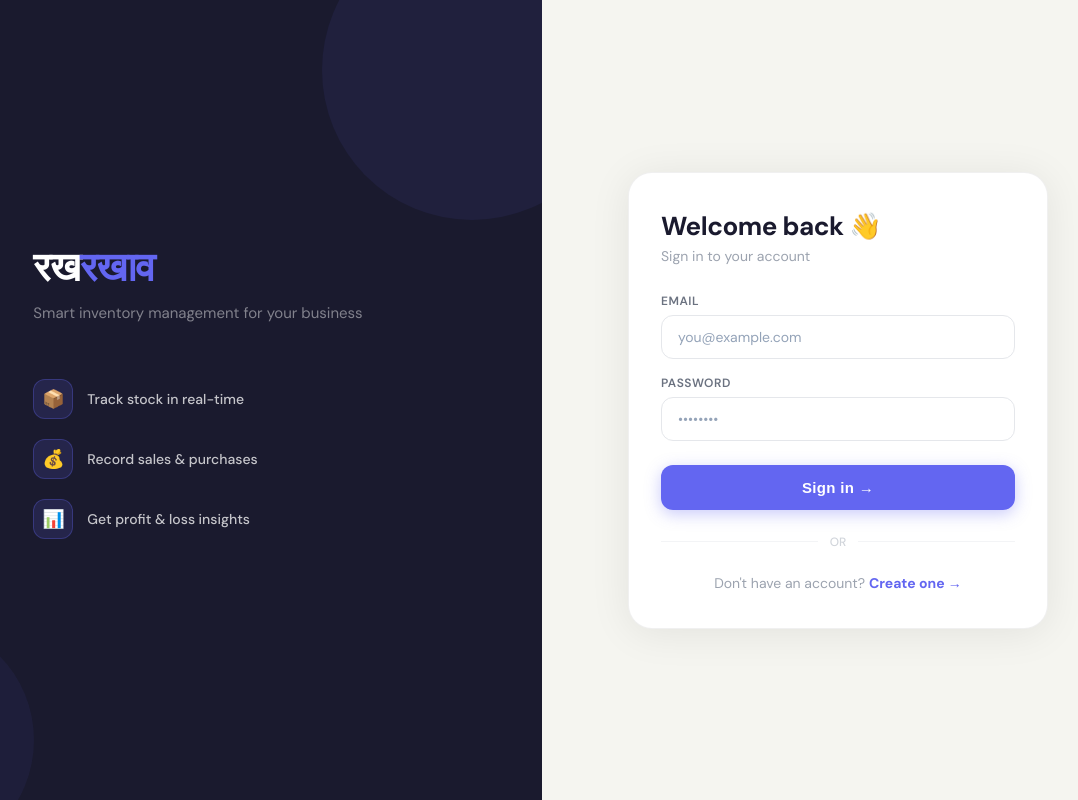
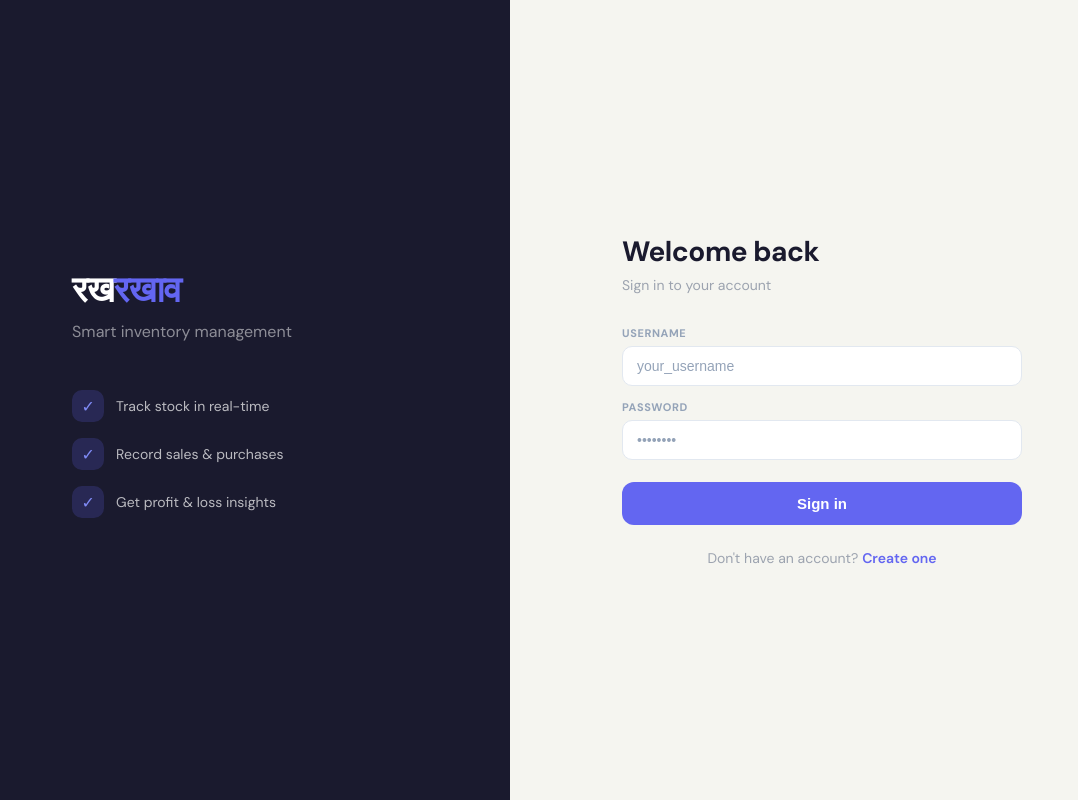
Before and after one commit to kulshreshthsr/Rakh-rakhaav, a Next.js app in the folder client/: page / in a window 1280 px wide. Shown: the whole page, without its empty margins (146-1224 px from the left). Built offline with nearby package versions, Linux system fonts and the light colour scheme.

Commit message:
root page redirects to login or dashboard

```diff
--- a/client/src/app/page.js
+++ b/client/src/app/page.js
@@ -3,7 +3,7 @@ import { useState } from 'react';
 import { useRouter } from 'next/navigation';
 
 export default function LoginPage() {
-  const [email, setEmail] = useState('');
+  const [username, setUsername] = useState('');
   const [password, setPassword] = useState('');
   const [error, setError] = useState('');
   const [loading, setLoading] = useState(false);
@@ -16,7 +16,7 @@ export default function LoginPage() {
       const res = await fetch('https://rakh-rakhaav.onrender.com/api/auth/login', {
         method: 'POST',
         headers: { 'Content-Type': 'application/json' },
-        body: JSON.stringify({ email, password }),
+        body: JSON.stringify({ username, password }),
       });
       const data = await res.json();
       if (data.token) {
@@ -27,162 +27,57 @@ export default function LoginPage() {
         setError(data.message || 'Login failed');
       }
     } catch {
-      setError('Server error. Is the backend running?');
+      setError('Server error. Please try again.');
     } finally { setLoading(false); }
   };
 
   return (
     <>
-      <link href="https://fonts.googleapis.com/css2?family=DM+Sans:wght@400;500;600;700;800&display=swap" rel="stylesheet" />
-      <div style={{ minHeight: '100vh', fontFamily: "'DM Sans', sans-serif", background: '#f5f5f0', display: 'flex' }}>
-
-        {/* ── LEFT PANEL (desktop only) ── */}
-        <div className="auth-left" style={{
-          flex: 1, background: '#1a1a2e', display: 'flex',
-          flexDirection: 'column', alignItems: 'center', justifyContent: 'center',
-          padding: 48, color: '#fff', position: 'relative', overflow: 'hidden',
-        }}>
-          {/* Background decoration */}
-          <div style={{ position: 'absolute', top: -80, right: -80, width: 300, height: 300, borderRadius: '50%', background: 'rgba(99,102,241,0.08)' }} />
-          <div style={{ position: 'absolute', bottom: -60, left: -60, width: 240, height: 240, borderRadius: '50%', background: 'rgba(99,102,241,0.06)' }} />
-
-          <div style={{ maxWidth: 360, position: 'relative', zIndex: 1 }}>
-            <div style={{ fontSize: 40, fontWeight: 800, marginBottom: 8, letterSpacing: -1 }}>
+      <link href="https://fonts.googleapis.com/css2?family=DM+Sans:wght@400;500;600;700&display=swap" rel="stylesheet" />
+      <div style={{ minHeight: '100vh', display: 'flex', fontFamily: "'DM Sans', sans-serif", background: '#f5f5f0' }}>
+        <div style={{ flex: 1, background: '#1a1a2e', display: 'flex', flexDirection: 'column', alignItems: 'center', justifyContent: 'center', padding: 48 }} className="auth-left">
+          <div style={{ maxWidth: 360 }}>
+            <div style={{ fontSize: 36, fontWeight: 800, marginBottom: 8, letterSpacing: -1, color: '#fff' }}>
               रख<span style={{ color: '#6366f1' }}>रखाव</span>
             </div>
-            <div style={{ fontSize: 15, color: 'rgba(255,255,255,0.45)', marginBottom: 52, lineHeight: 1.7 }}>
-              Smart inventory management for your business
-            </div>
-            {[
-              { icon: '📦', text: 'Track stock in real-time' },
-              { icon: '💰', text: 'Record sales & purchases' },
-              { icon: '📊', text: 'Get profit & loss insights' },
-            ].map((f, i) => (
-              <div key={i} style={{ display: 'flex', alignItems: 'center', gap: 14, marginBottom: 20 }}>
-                <div style={{ width: 40, height: 40, borderRadius: 12, background: 'rgba(99,102,241,0.15)', border: '1px solid rgba(99,102,241,0.3)', display: 'flex', alignItems: 'center', justifyContent: 'center', fontSize: 18 }}>{f.icon}</div>
-                <span style={{ color: 'rgba(255,255,255,0.75)', fontSize: 14, fontWeight: 500 }}>{f.text}</span>
+            <div style={{ fontSize: 16, color: 'rgba(255,255,255,0.5)', marginBottom: 48 }}>Smart inventory management</div>
+            {['Track stock in real-time', 'Record sales & purchases', 'Get profit & loss insights'].map((f, i) => (
+              <div key={i} style={{ display: 'flex', alignItems: 'center', gap: 12, marginBottom: 16 }}>
+                <div style={{ width: 32, height: 32, borderRadius: 10, background: 'rgba(99,102,241,0.2)', display: 'flex', alignItems: 'center', justifyContent: 'center', color: '#818cf8' }}>✓</div>
+                <span style={{ color: 'rgba(255,255,255,0.7)', fontSize: 14 }}>{f}</span>
               </div>
             ))}
           </div>
         </div>
 
-        {/* ── RIGHT PANEL ── */}
-        <div style={{
-          flex: 1, display: 'flex', alignItems: 'center',
-          justifyContent: 'center', padding: '0',
-          background: '#f5f5f0', position: 'relative',
-        }}>
-          {/* Mobile top branding */}
-          <div className="mobile-brand" style={{
-            position: 'absolute', top: 0, left: 0, right: 0,
-            background: '#1a1a2e', padding: '0 0 40px',
-            borderBottomLeftRadius: 32, borderBottomRightRadius: 32,
-            display: 'flex', flexDirection: 'column', alignItems: 'center', justifyContent: 'center',
-          }}>
-            <div style={{ fontSize: 32, fontWeight: 800, color: '#fff', letterSpacing: -1, marginBottom: 6 }}>
-              रख<span style={{ color: '#6366f1' }}>रखाव</span>
-            </div>
-            <div style={{ fontSize: 12, color: 'rgba(255,255,255,0.4)', fontWeight: 500, letterSpacing: 1, textTransform: 'uppercase' }}>Inventory Manager</div>
-            {/* Decorative dots */}
-            <div style={{ display: 'flex', gap: 6, marginTop: 16 }}>
-              {[1,2,3].map(i => <div key={i} style={{ width: 6, height: 6, borderRadius: '50%', background: i === 2 ? '#6366f1' : 'rgba(255,255,255,0.2)' }} />)}
-            </div>
-          </div>
+        <div style={{ flex: 1, display: 'flex', alignItems: 'center', justifyContent: 'center', padding: 32 }}>
+          <div style={{ width: '100%', maxWidth: 400 }}>
+            <h1 style={{ fontSize: 28, fontWeight: 700, color: '#1a1a2e', marginBottom: 6, letterSpacing: -0.5 }}>Welcome back</h1>
+            <p style={{ color: '#9ca3af', fontSize: 14, marginBottom: 32 }}>Sign in to your account</p>
 
-          {/* Form card */}
-          <div className="auth-card" style={{
-            width: '100%', maxWidth: 420,
-            background: '#fff', borderRadius: 24,
-            padding: '36px 32px',
-            boxShadow: '0 4px 40px rgba(0,0,0,0.08)',
-            border: '1px solid rgba(0,0,0,0.06)',
-          }}>
-            <h1 style={{ fontSize: 26, fontWeight: 700, color: '#1a1a2e', marginBottom: 4, letterSpacing: -0.5 }}>Welcome back 👋</h1>
-            <p style={{ color: '#9ca3af', fontSize: 14, marginBottom: 28 }}>Sign in to your account</p>
-
-            {error && (
-              <div style={{ background: '#fee2e2', color: '#991b1b', padding: '12px 16px', borderRadius: 10, fontSize: 13, marginBottom: 20, display: 'flex', alignItems: 'center', gap: 8 }}>
-                ⚠️ {error}
-              </div>
-            )}
+            {error && <div style={{ background: '#fee2e2', color: '#991b1b', padding: '12px 16px', borderRadius: 10, fontSize: 13, marginBottom: 20 }}>{error}</div>}
 
             <form onSubmit={handleSubmit}>
-              <div style={{ marginBottom: 16 }}>
-                <label style={{ fontSize: 12, fontWeight: 600, color: '#6b7280', textTransform: 'uppercase', letterSpacing: 0.5, display: 'block', marginBottom: 6 }}>Email</label>
-                <input
-                  type="email" placeholder="you@example.com" value={email}
-                  onChange={e => setEmail(e.target.value)} required
-                  style={{
-                    width: '100%', padding: '12px 16px',
-                    border: '1.5px solid #e5e7eb', borderRadius: 12,
-                    fontSize: 14, color: '#1a1a2e', background: '#fff',
-                    fontFamily: "'DM Sans', sans-serif", outline: 'none',
-                    transition: 'border-color 0.15s',
-                    boxSizing: 'border-box',
-                  }}
-                  onFocus={e => e.target.style.borderColor = '#6366f1'}
-                  onBlur={e => e.target.style.borderColor = '#e5e7eb'}
-                />
+              <div className="form-group">
+                <label className="form-label">Username</label>
+                <input className="form-input" type="text" placeholder="your_username" value={username} onChange={e => setUsername(e.target.value)} required />
               </div>
-
-              <div style={{ marginBottom: 24 }}>
-                <label style={{ fontSize: 12, fontWeight: 600, color: '#6b7280', textTransform: 'uppercase', letterSpacing: 0.5, display: 'block', marginBottom: 6 }}>Password</label>
-                <input
-                  type="password" placeholder="••••••••" value={password}
-                  onChange={e => setPassword(e.target.value)} required
-                  style={{
-                    width: '100%', padding: '12px 16px',
-                    border: '1.5px solid #e5e7eb', borderRadius: 12,
-                    fontSize: 14, color: '#1a1a2e', background: '#fff',
-                    fontFamily: "'DM Sans', sans-serif", outline: 'none',
-                    transition: 'border-color 0.15s',
-                    boxSizing: 'border-box',
-                  }}
-                  onFocus={e => e.target.style.borderColor = '#6366f1'}
-                  onBlur={e => e.target.style.borderColor = '#e5e7eb'}
-                />
+              <div className="form-group">
+                <label className="form-label">Password</label>
+                <input className="form-input" type="password" placeholder="••••••••" value={password} onChange={e => setPassword(e.target.value)} required />
               </div>
-
-              <button type="submit" disabled={loading} style={{
-                width: '100%', padding: '14px',
-                background: loading ? '#a5b4fc' : '#6366f1',
-                color: '#fff', border: 'none', borderRadius: 12,
-                fontSize: 15, fontWeight: 700, cursor: loading ? 'not-allowed' : 'pointer',
-                transition: 'all 0.15s', letterSpacing: 0.3,
-                boxShadow: '0 4px 16px rgba(99,102,241,0.35)',
-              }}>
-                {loading ? '⏳ Signing in...' : 'Sign in →'}
+              <button type="submit" disabled={loading} style={{ width: '100%', padding: '13px', background: '#6366f1', color: '#fff', border: 'none', borderRadius: 12, fontSize: 15, fontWeight: 600, cursor: 'pointer', marginTop: 8, opacity: loading ? 0.7 : 1 }}>
+                {loading ? 'Signing in...' : 'Sign in'}
               </button>
             </form>
 
-            <div style={{ display: 'flex', alignItems: 'center', gap: 12, margin: '24px 0' }}>
-              <div style={{ flex: 1, height: 1, background: '#f3f4f6' }} />
-              <span style={{ fontSize: 12, color: '#d1d5db', fontWeight: 500 }}>OR</span>
-              <div style={{ flex: 1, height: 1, background: '#f3f4f6' }} />
-            </div>
-
-            <p style={{ textAlign: 'center', fontSize: 14, color: '#9ca3af' }}>
+            <p style={{ textAlign: 'center', fontSize: 14, color: '#9ca3af', marginTop: 24 }}>
               Don't have an account?{' '}
-              <a href="/register" style={{ color: '#6366f1', fontWeight: 700, textDecoration: 'none' }}>Create one →</a>
+              <a href="/register" style={{ color: '#6366f1', fontWeight: 600, textDecoration: 'none' }}>Create one</a>
             </p>
           </div>
         </div>
-
-        <style>{`
-          .auth-left { display: flex; }
-          .mobile-brand { display: none !important; }
-
-          @media (max-width: 768px) {
-            .auth-left { display: none !important; }
-            .mobile-brand { display: flex !important; height: 200px; }
-            .auth-card {
-              margin-top: 160px !important;
-              border-radius: 24px !important;
-              padding: 28px 24px !important;
-              box-shadow: 0 -4px 40px rgba(0,0,0,0.08) !important;
-            }
-          }
-        `}</style>
+        <style>{`@media (max-width: 768px) { .auth-left { display: none !important; } } .form-input { width: 100%; }`}</style>
       </div>
     </>
   );
```
